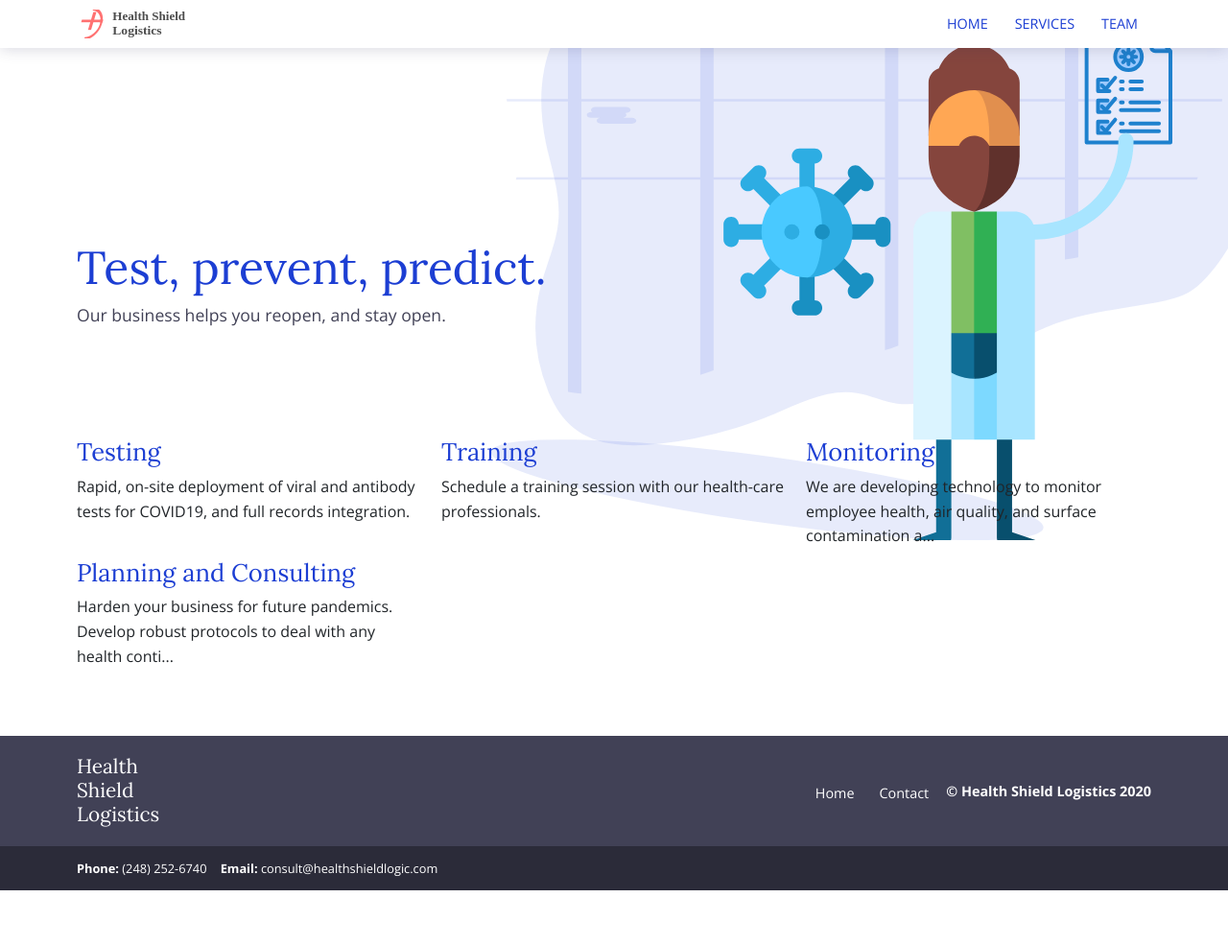
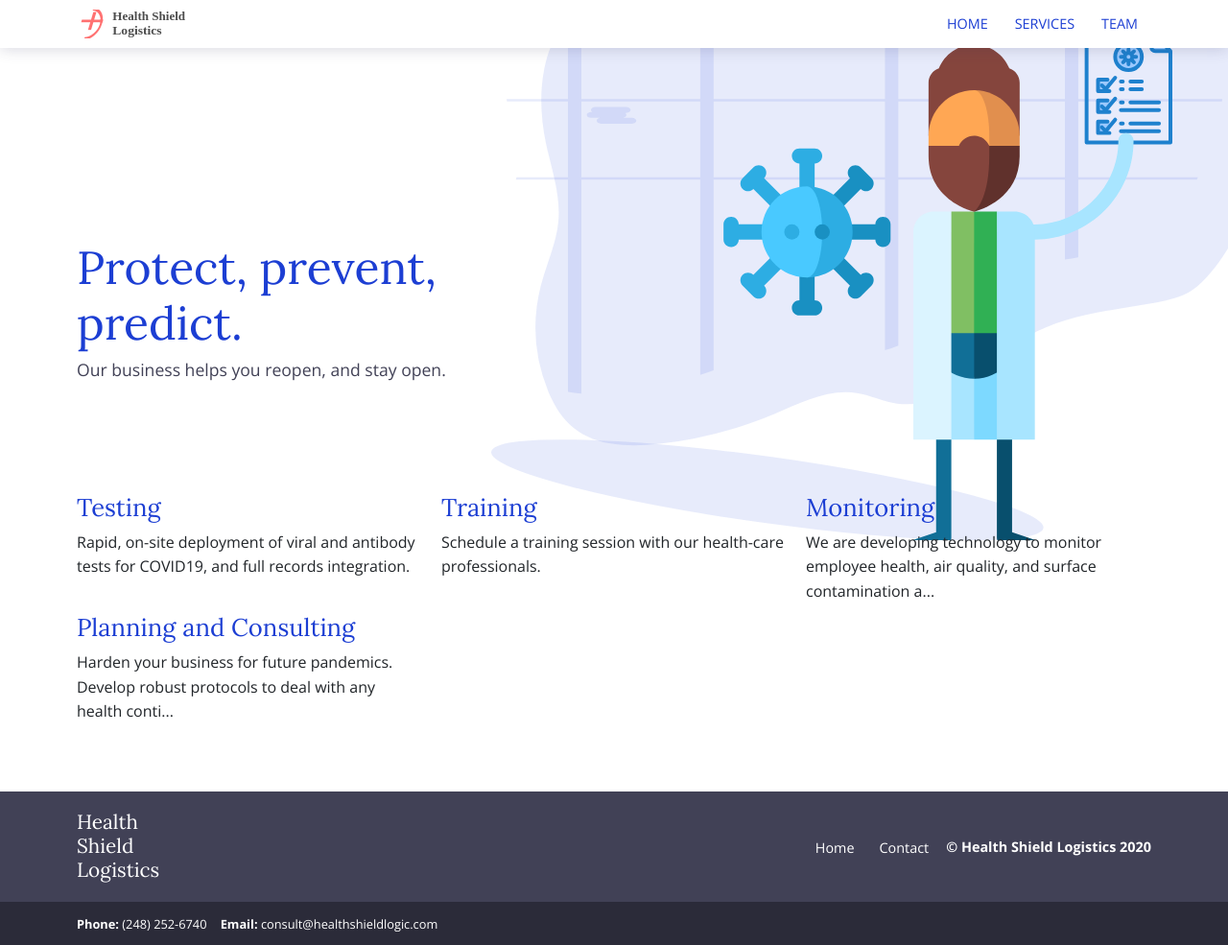
Before and after one commit to health-shield/wellsign.github.io, a Jekyll site: the page built from services.html, in a window 1280 px wide. Shown: the whole page at 96% size. Built offline with Jekyll 4.4.1, drawn with Linux system fonts in a browser that asks for light colours; before the commit the page ends 928 px from its top, so only the background shows below that.

Commit message:
update services

```diff
--- a/services.html
+++ b/services.html
@@ -8,7 +8,7 @@
   <div class="container">
     <div class="row">
       <div class="col-12">
-        <h1>Test, prevent, predict.</h1>
+        <h1>Protect, prevent, predict.</h1>
         <p>
           Our business helps you reopen, and stay open.
         </p>
```
Also changed, not shown: 1 other file.
